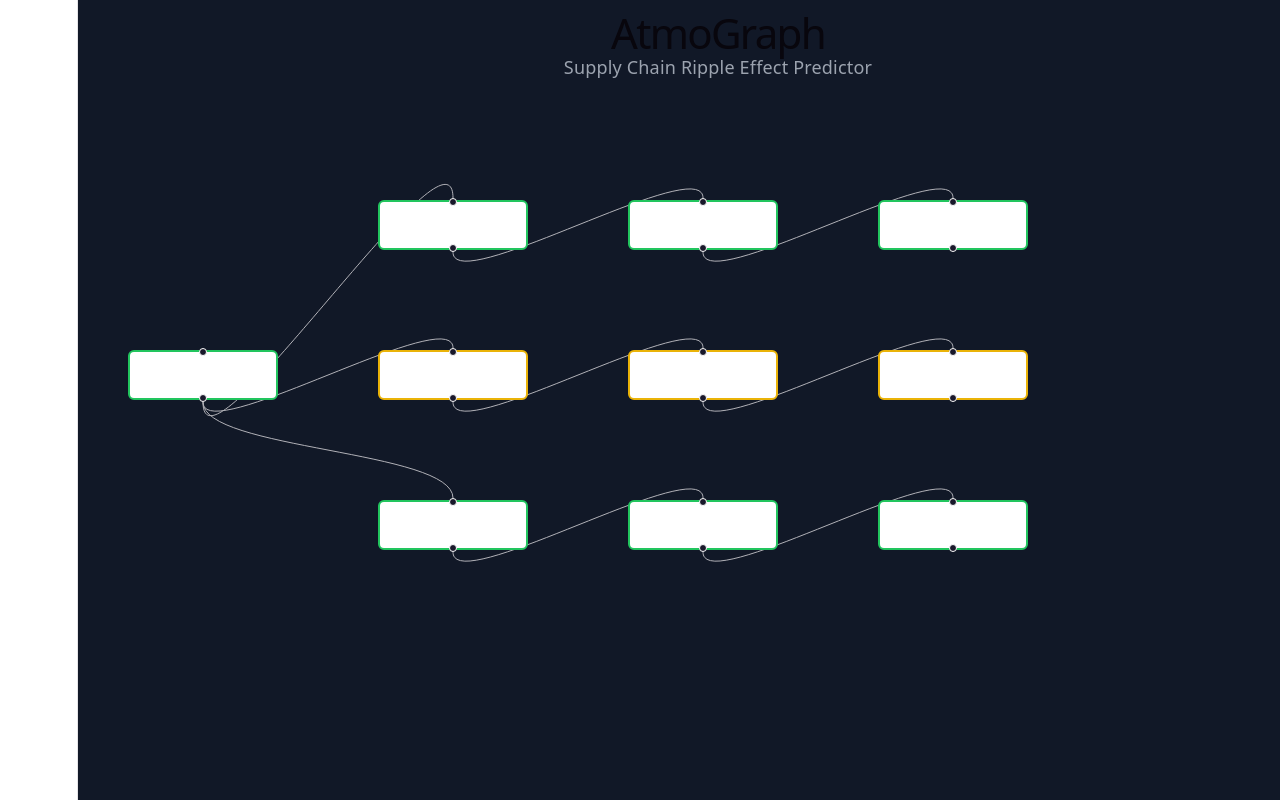
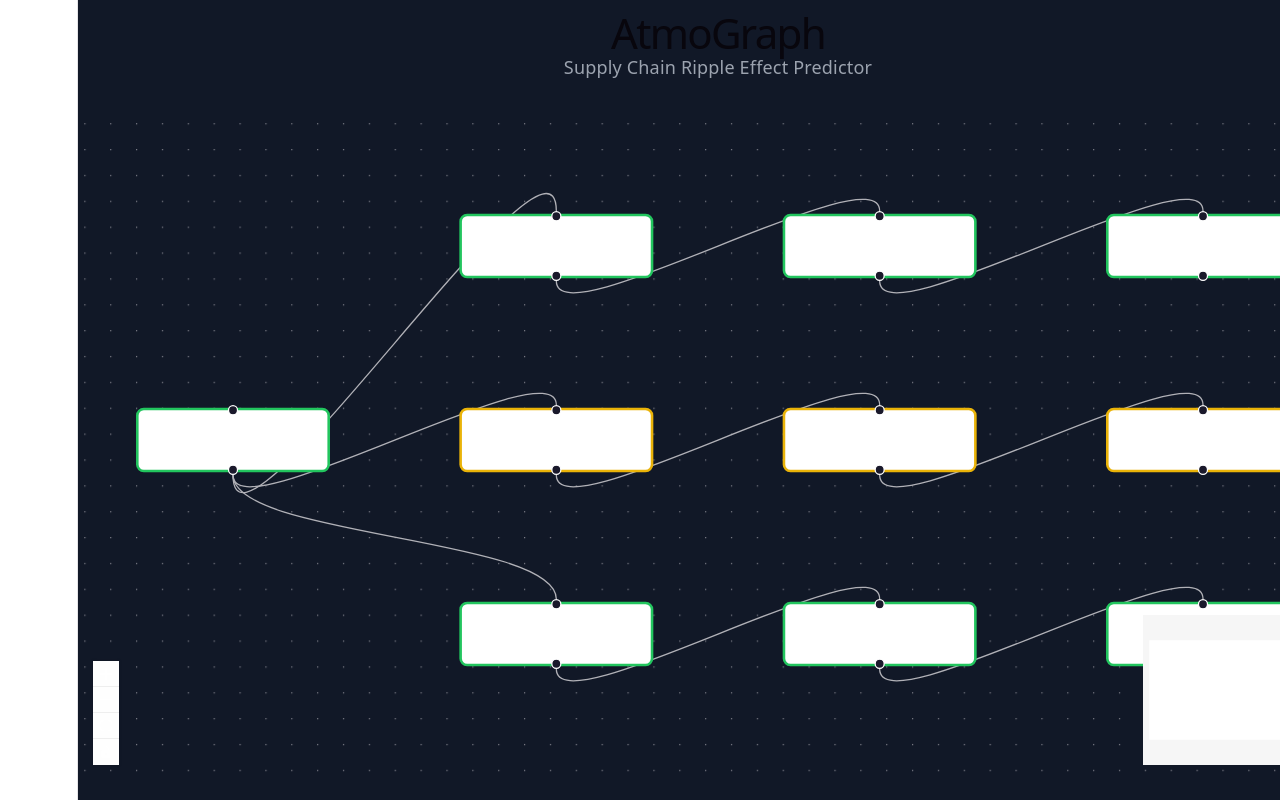
Before and after one commit to adityakokane-020/AtmoGraph, a React app in the folder frontend/: page / in a window 1280 px wide. Shown: the top 800 px of the page. Built offline with nearby package versions, Linux system fonts and the light colour scheme; the HTML template or start-up script is replaced by a standard one.

Commit message:
Add graph navigation controls

```diff
--- a/frontend/src/App.jsx
+++ b/frontend/src/App.jsx
@@ -1,5 +1,10 @@
 import { useState } from "react";
-import { ReactFlow } from "@xyflow/react";
+import {
+  ReactFlow,
+  Controls,
+  MiniMap,
+  Background
+} from "@xyflow/react";
 import "@xyflow/react/dist/style.css";
 import "./App.css";
 
@@ -211,7 +216,12 @@
           nodes={nodesWithRisk}
           edges={edges}
           onNodeClick={handleNodeClick}
-        />
+          fitView
+        >
+          <Controls />
+          <MiniMap />
+          <Background />
+        </ReactFlow>
 
         {selectedNode && (
           <div className="node-details">
```
